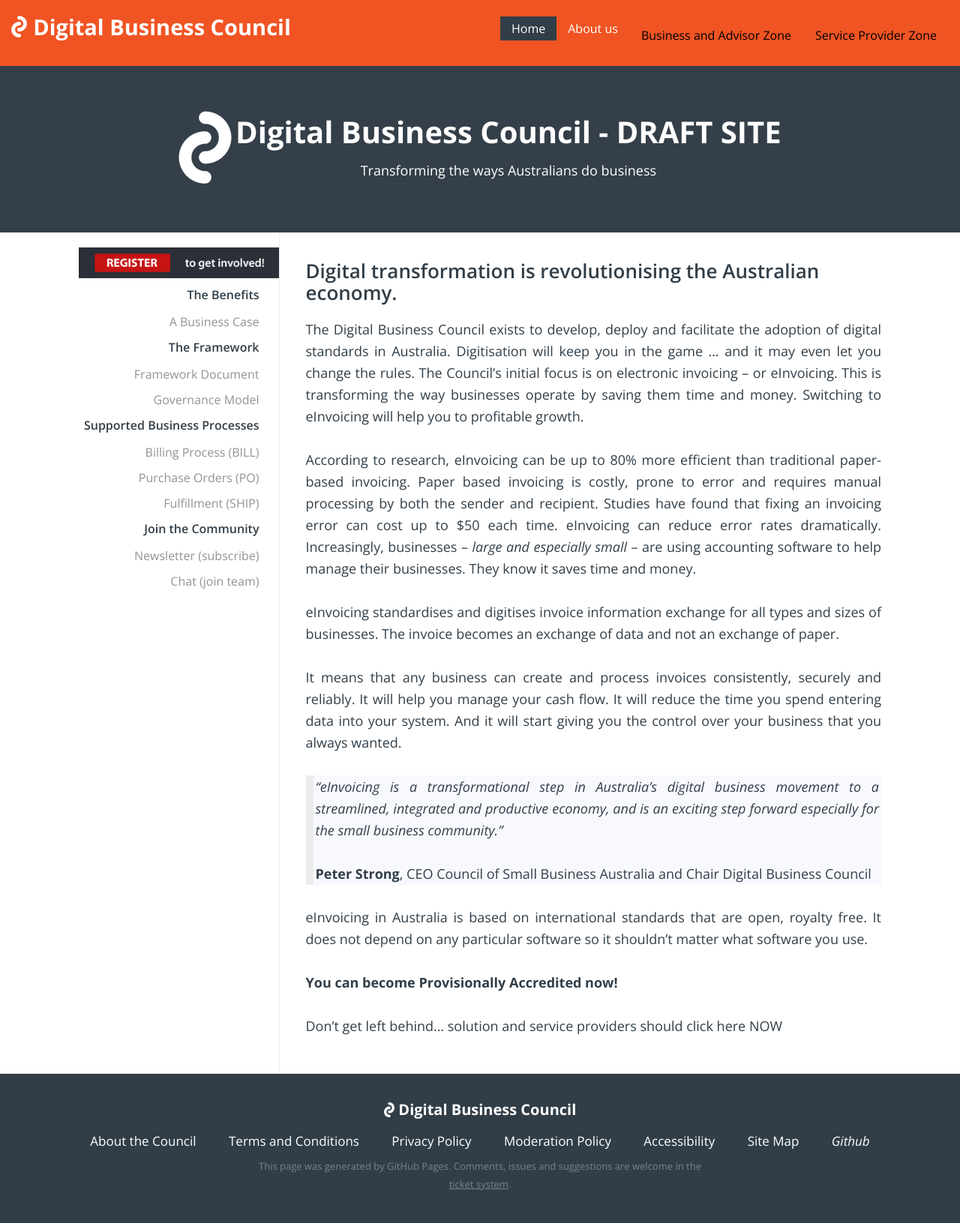
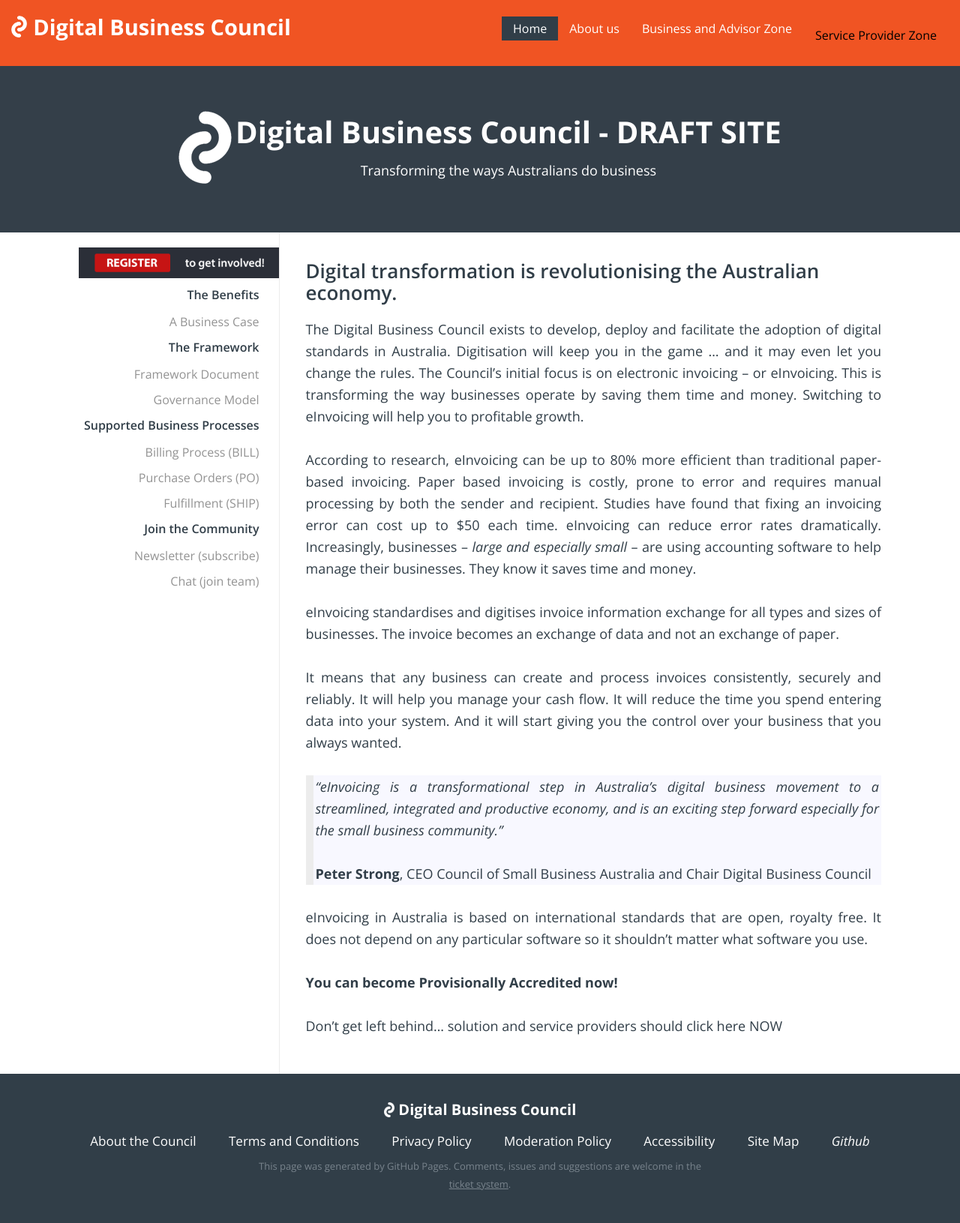
Before and after one commit to Digital-Business-Council/Digital-Business-Council.github.io, a Jekyll site: the page built from index.md, in a window 1280 px wide. Shown: the whole page at 75% size. Built offline with Jekyll 4.4.1, drawn with Linux system fonts in a browser that asks for light colours; our own code applies the rules of GitHub Pages for plain Markdown files.

Commit message:
Update header-menu.html

```diff
--- a/_includes/header-menu.html
+++ b/_includes/header-menu.html
@@ -7,7 +7,7 @@
                 <a href="/our-vision">Our Vision</a>
                 <a href="/council">The Council</a>
                 <ul>
-                <li class="dropdown-sub"><a href="javascript:void(0)" class="dropbtn-sub">Working Groups</a>
+                <li class="dropdown-sub"><a href="javascript:void(0)" class="dropbtn-sub">Working Groups \>\></a>
                     <div class="dropdown-content-subgroup">
                         <a href="/tech-working-group">Technical Working Group</a>
                         <a href="/semantic-working-group">Semantic Working Group</a>
@@ -19,7 +19,7 @@
              </ul>
         </div>
     </li>
-    <li  class="dropdown"><a href="javascript:void(0)" class="dropbtn">Business and Advisor Zone</a>
+    <li  class="dropdown"><a href="javascript:void(0)">Business and Advisor Zone</a>
         <div class="dropdown-content">
             <a href="#">Learning Centre</a>
             <a href="/accredited-providers">Accredited Providers</a>
```
